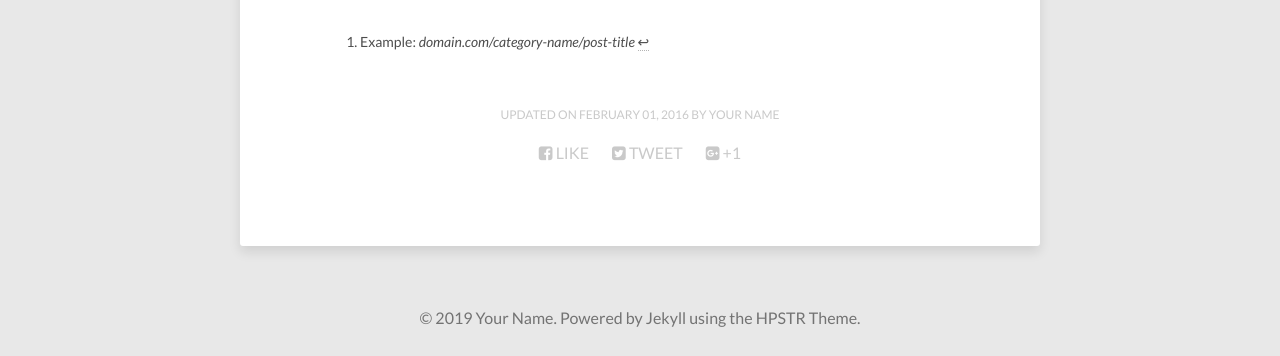
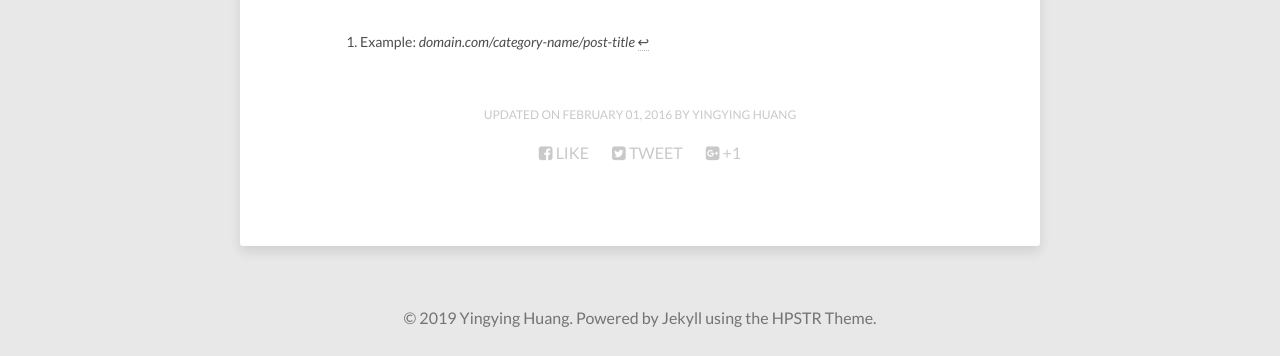
Before and after one commit to Dorothy-hyy/Dorothy-hyy.github.io, a Jekyll site: the page built from about/index.md, in a window 1280 px wide. Shown: the part 1201-1557 px from the top of the page. Built offline with Jekyll 4.4.1, drawn with Linux system fonts in a browser that asks for light colours; nearby versions of some CDN libraries.

Commit message:
Update about page

```diff
--- a/_config.yml
+++ b/_config.yml
@@ -1,5 +1,5 @@
-title:            Site Title
-description:      Describe your website here.
+title:            Yingying Huang
+description:      Yingying Huang's blog.
 disqus_shortname:
 reading_time:     true
 words_per_minute: 200
@@ -9,16 +9,16 @@
 
 # Owner/author information
 owner:
-  name:           Your Name
-  avatar:         avatar.jpg
-  bio:            "Your bio goes here. It shouldn't be super long but a good sentence or two should suffice."
-  email:          you@email.com
+  name:           Yingying Huang
+  avatar:         CU.jpeg
+  bio:            "Everyday is a new beginning."
+  email:          yingying.huang@columbia.edu
   # Social networking links used in footer. Update and remove as you like.
   twitter:
   facebook:
-  github:
+  github:         https://github.com/Dorothy-hyy
   stackexchange:
-  linkedin:
+  linkedin:       www.linkedin.com/in/yingying-huang
   instagram:
   flickr:
   tumblr:
@@ -35,7 +35,7 @@
 bing_verify:
 
 # http://en.wikipedia.org/wiki/List_of_tz_database_time_zones
-timezone:    America/New_York
+timezone:    America/Seattle
 future:      false  # publish future dated posts --  true, false (default)
 highlighter: rouge
 markdown:    kramdown
@@ -52,7 +52,7 @@
 permalink:   /:categories/:title/
 
 # Amount of post to show on home page
-paginate: 5
+paginate: 1
 
 kramdown:
   input: GFM
```
Also changed, not shown: 1 other file.
